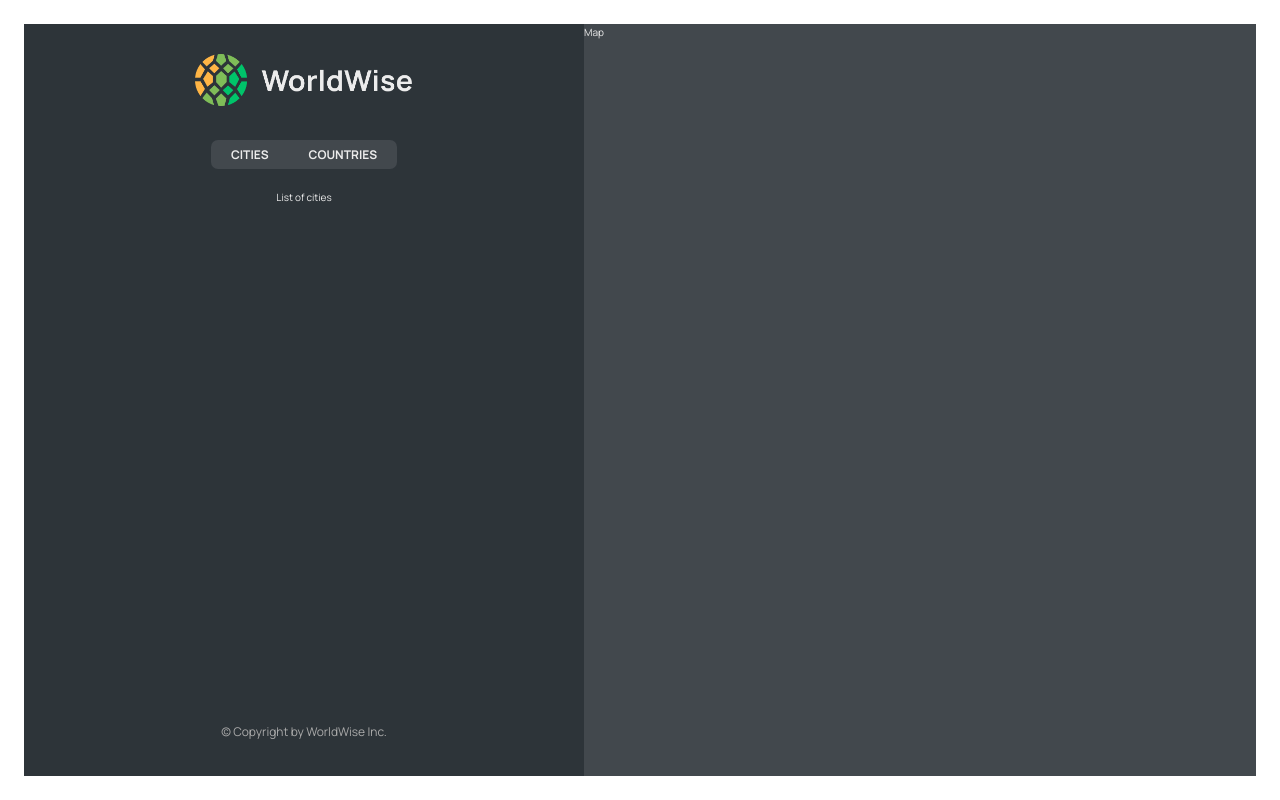
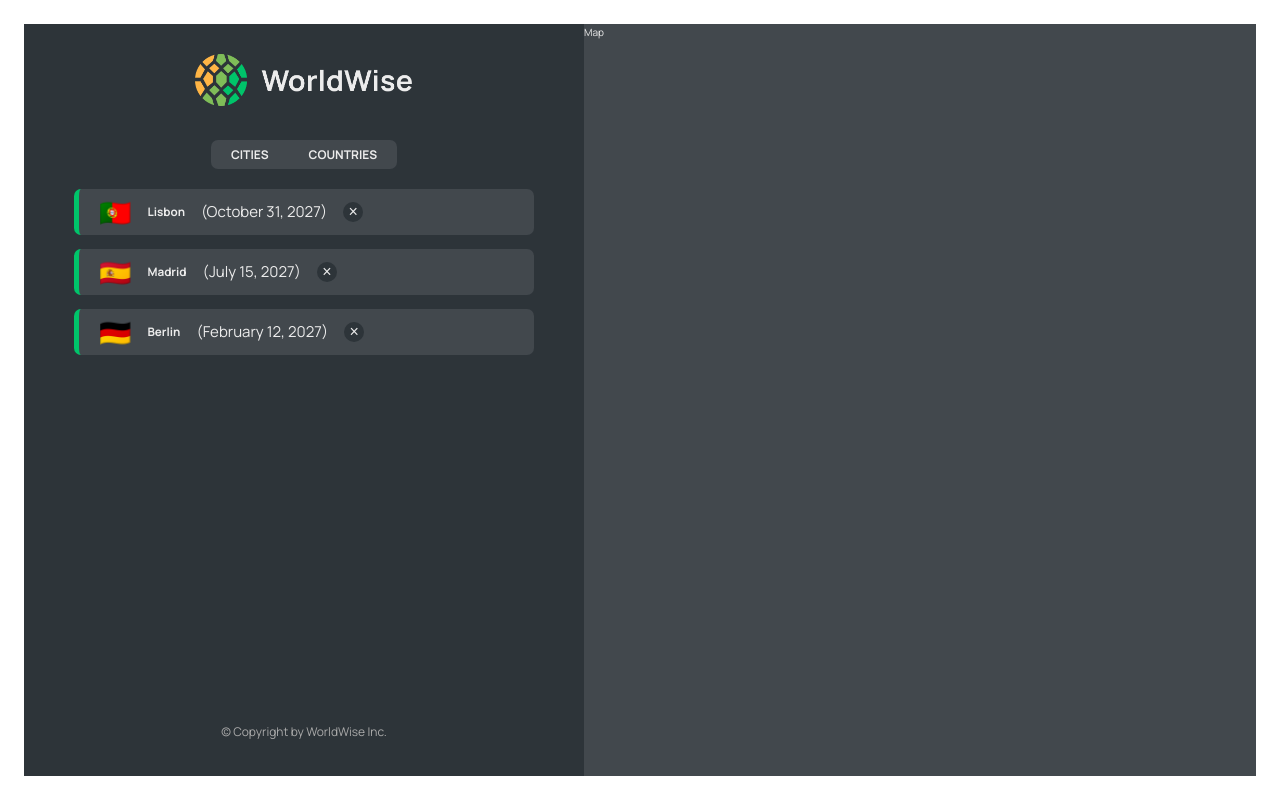
Before and after one commit to joelclaudius/worldwise-map, a React (Vite) app: page /app in a window 1280 px wide. Built offline with nearby package versions, Linux system fonts and the light colour scheme; data requests are answered from the project's data file.

Commit message:
Update of the app

```diff
--- /dev/null
+++ b/delayMiddleware.js
@@ -0,0 +1,6 @@
+// delayMiddleware.js
+module.exports = (req, res, next) => {
+  setTimeout(() => {
+    next();
+  }, 500); // 500 milliseconds delay
+};
--- a/package.json
+++ b/package.json
@@ -7,9 +7,11 @@
     "dev": "vite",
     "build": "vite build",
     "lint": "eslint . --ext js,jsx --report-unused-disable-directives --max-warnings 0",
-    "preview": "vite preview"
+    "preview": "vite preview",
+    "server": "json-server --watch data/cities.json --port 8000"
   },
   "dependencies": {
+    "prop-types": "^15.8.1",
     "react": "^18.2.0",
     "react-dom": "^18.2.0",
     "react-router-dom": "^6.23.1"
@@ -23,6 +25,7 @@
     "eslint-plugin-react": "^7.32.2",
     "eslint-plugin-react-hooks": "^4.6.0",
     "eslint-plugin-react-refresh": "^0.4.3",
+    "json-server": "^1.0.0-beta.1",
     "vite": "^4.4.5",
     "vite-plugin": "^0.0.0",
     "vite-plugin-eslint": "^1.8.1"
--- a/src/App.jsx
+++ b/src/App.jsx
@@ -1,3 +1,4 @@
+import { useState, useEffect } from "react";
 import { BrowserRouter, Routes, Route } from "react-router-dom";
 import Product from "./pages/Product";
 import HomePage from "./pages/HomePage";
@@ -5,8 +6,31 @@
 import PageNotFound from "./pages/PageNotFound";
 import Login from "./pages/Login";
 import AppLayout from "./pages/AppLayout";
+import CityList from "./components/CityList";
+
+const BASE_URL = "http://localhost:8000";
 
 function App() {
+  // eslint-disable-line no-unused-vars
+  const [cities, setCities] = useState([]); // eslint-disable-line no-unused-vars
+  const [isLoading, setIsLoading] = useState(false); // eslint-disable-line no-unused-vars
+
+  useEffect(() => {
+    const fetchCities = async () => {
+      try {
+        setIsLoading(true);
+        const res = await fetch(`${BASE_URL}/cities`);
+        const data = await res.json();
+        setCities(data);
+      } catch {
+        alert("Error Loading data");
+      } finally {
+        setIsLoading(false);
+      }
+    };
+    fetchCities();
+  }, []);
+
   return (
     <>
       <BrowserRouter>
@@ -16,8 +40,14 @@
           <Route path="pricing" element={<Pricing />} />
           <Route path="/login" element={<Login />} />
           <Route path="app" element={<AppLayout />}>
-            <Route index element={<p>List of cities</p>} />
-            <Route path="cities" element={<p>List of cities</p>} />
+            <Route
+              index
+              element={<CityList cities={cities} isLoading={isLoading} />}
+            />
+            <Route
+              path="cities"
+              element={<CityList cities={cities} isLoading={isLoading} />}
+            />
             <Route path="countries" element={<p>Countries</p>} />
             <Route path="form" element={<p>Form</p>} />
           </Route>
--- /dev/null
+++ b/src/components/CityItem.jsx
@@ -0,0 +1,30 @@
+// CityItem.jsx
+import PropTypes from "prop-types";
+
+import styles from "./CityItem.module.css";
+
+const formatDate = (date) =>
+  new Intl.DateTimeFormat("en", {
+    day: "numeric",
+    month: "long",
+    year: "numeric",
+  }).format(new Date(date));
+
+function CityItem({ city }) {
+  const { cityName, emoji, date } = city; //eslint disable
+
+  return (
+    <li className={styles.cityItem}>
+      <span className={styles.emoji}>{emoji}</span>
+      <h3 className={styles.cityName}>{cityName}</h3>
+      <time className={styles.date}>({formatDate(date)})</time>
+      <button className={styles.deleteBtn}>&times;</button>
+    </li>
+  ); // Assuming city has a 'name' property
+}
+
+CityItem.propTypes = {
+  city: PropTypes.object, // Adjust the shape as per your 'city' object
+};
+
+export default CityItem;
--- /dev/null
+++ b/src/components/CityList.jsx
@@ -0,0 +1,28 @@
+// CityList.jsx
+import PropTypes from "prop-types";
+import CityItem from "./CityItem";
+import styles from "./CityList.module.css";
+import Spinner from "./Spinner";
+import Message from "./Message";
+
+function CityList({ cities, isLoading }) {
+  if (isLoading) return <Spinner />;
+
+  if (!cities.length)
+    return <Message message="Add yur your first city by clicking on the map" />;
+
+  return (
+    <ul className={styles.cityList}>
+      {cities.map((city) => (
+        <CityItem city={city} key={city.id} />
+      ))}
+    </ul>
+  );
+}
+
+CityList.propTypes = {
+  cities: PropTypes.array.isRequired,
+  isLoading: PropTypes.bool.isRequired,
+};
+
+export default CityList;
```
Also changed, not shown: 1 other file (tests, documents, lock files or other folders).
